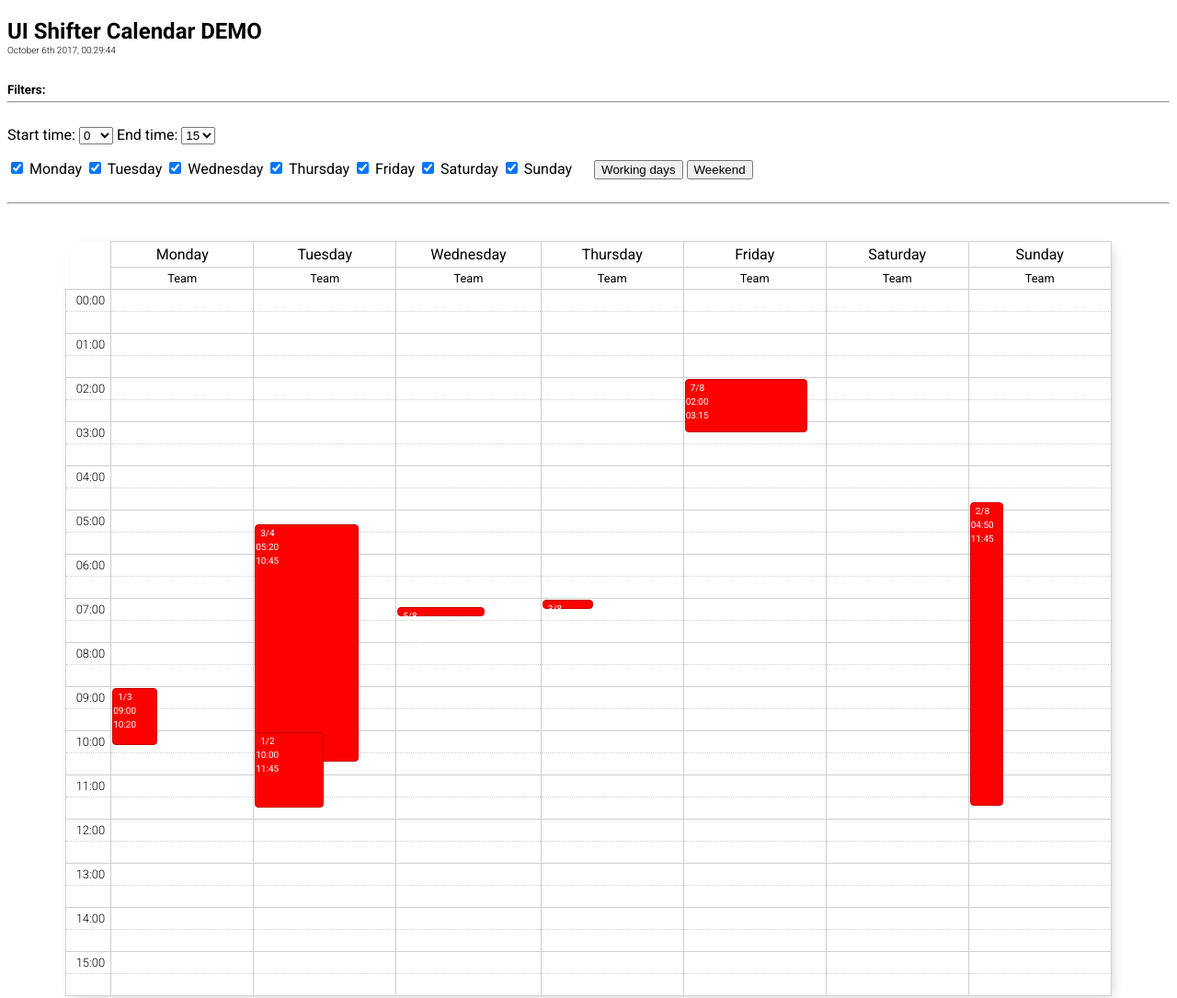
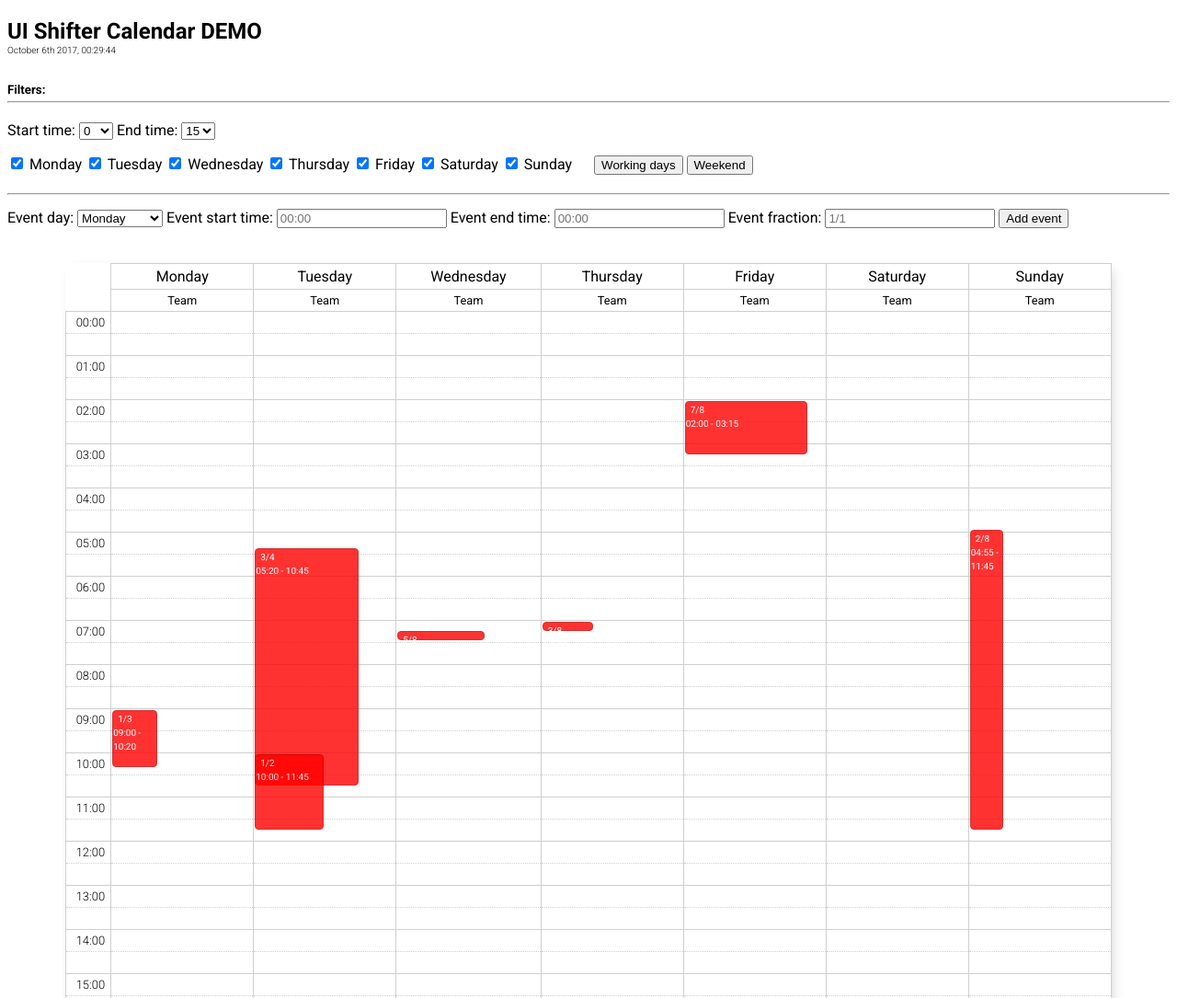
Before and after one commit to kkolada/ui-shifter-calendar, a website: page showcase/index.html in a window 1280 px wide. Shown: the top 1085 px of the page at 92% size. Drawn offline with nearby package versions, Linux system fonts and the light colour scheme; files that its build step writes are made by us from their sources.

Commit message:
Simple event form in showcase (add event from UI).

```diff
--- a/showcase/index.html
+++ b/showcase/index.html
@@ -37,13 +37,13 @@
         <h2>UI Shifter Calendar DEMO</h2>
         <h3>{{ momentJsDate }}</h3>
         <h5 style="margin-bottom: 0">Filters:</h5>
-        <hr style="margin: 5px 0 25px 0;">
+        <hr style="margin: 5px 0 20px 0;">
         <!-- time filter -->
         <label for="startTime">Start time:</label>
-        <select name="mySelect" id="startTime" ng-options="option.t for option in data.availableHours track by option.t"
+        <select id="startTime" ng-options="option.t for option in data.availableHours track by option.t"
                 ng-model="data.startTime"></select>
         <label for="endTime">End time:</label>
-        <select name="mySelect" id="endTime" ng-options="option.t for option in data.availableHours track by option.t"
+        <select id="endTime" ng-options="option.t for option in data.availableHours track by option.t"
                 ng-model="data.endTime"></select>
         <br/><hr style="border: none;">
         <!-- day filter -->
@@ -70,13 +70,23 @@
         </label>
         <button ng-click="activateWorkingDays()">Working days</button>
         <button ng-click="activateWeekend()">Weekend</button><br/>
-        <hr style="margin: 25px 0 40px 0;">
+        <hr style="margin: 20px 0 15px 0;">
+        <label for="eventDay">Event day:</label>
+        <select name="mySelect" id="eventDay" ng-options="option.d for option in data.availableDays track by option.d"
+                ng-model="data.daySelected"></select>
+        <label for="eventStartTime">Event start time:</label>
+        <input type="text" id="eventStartTime" ng-model="eventStartTime" placeholder="00:00" />
+        <label for="eventEndTime">Event end time:</label>
+        <input type="text" id="eventEndTime" ng-model="eventEndTime" placeholder="00:00" />
+        <label for="eventFraction">Event fraction:</label>
+        <input type="text" id="eventFraction" ng-model="eventFraction" placeholder="1/1" />
+        <button ng-click="addNewEvent()">Add event</button>
+        <hr style="border: none; margin-bottom: 30px;">
         <div style="width: 90%; margin: auto;">
             <ui-shifter-calendar id="randomUUID" shadow="true"
                                  time-filter="{start: data.startTime.t, end: data.endTime.t}"
                                  day-filter="checkboxModel" events="events"></ui-shifter-calendar>
         </div>
-
         <!-- also possible to use as attribute <div ui-shifter-calendar ... ></div>-->
     </div>
 </body>
--- a/showcase/showcase.js
+++ b/showcase/showcase.js
@@ -12,7 +12,11 @@ shifterCalendarShowcaseApp.controller('ShowcaseCtrl', function($scope) {
             {t:13}, {t:14}, {t:15}, {t:16}, {t:17}, {t:18}, {t:19}, {t:20}, {t:21}, {t:22}, {t:23}, {t:24}
             ],
         startTime: {t:0},
-        endTime: {t:15}
+        endTime: {t:15},
+        availableDays: [
+            {d:'Monday'}, {d:'Tuesday'}, {d:'Wednesday'}, {d:'Thursday'}, {d:'Friday'}, {d:'Saturday'}, {d:'Sunday'}
+        ],
+        daySelected: {d:'Monday'}
     };
     $scope.checkboxModel = {
         mon: true,
@@ -80,11 +84,19 @@ shifterCalendarShowcaseApp.controller('ShowcaseCtrl', function($scope) {
         },
         {
             day: 'Sunday',
-            from: '04:50',
+            from: '04:55',
             to: '11:45',
             fraction: '2/8'
         }
     ];
+    $scope.addNewEvent = function() {
+        $scope.events.push({
+            day: $scope.data.daySelected.d,
+            from: $scope.eventStartTime,
+            to: $scope.eventEndTime,
+            fraction: $scope.eventFraction
+        });
+    };
 
 });
 /* EOF */
--- a/src/component/ui-shifter-calendar.factory.js
+++ b/src/component/ui-shifter-calendar.factory.js
@@ -13,7 +13,7 @@
             //console.log('create event', element.from, element.to, element.day);
             var newEvent = angular.element(
                 '<div class="shift"><span>' + element.fraction + '<br>' +
-                element.from + '<br>' + element.to + '</span></div>'
+                element.from + ' - ' + element.to + '</span></div>'
             );
 
             // set event's width and height
@@ -64,7 +64,7 @@
                 var remainder = diff%30,
                     halfHours = (diff-remainder)/30,
                     relative = remainder/30;
-                offset = (colHeight*halfHours + Math.round(colHeight*relative))-2;
+                offset = (colHeight*halfHours + Math.round(colHeight*relative+0.5))-1;
             }
 
             return offset;
@@ -75,7 +75,7 @@
                 halfHours = (time-remainder)/30,
                 relative = remainder/30;
 
-            return (colHeight*halfHours + Math.round(colHeight*relative))-4;
+            return (colHeight*halfHours + Math.round(colHeight*relative+0.5))-5;
         }
 
         function calculateWidth(colWidth, fraction) {
--- a/src/ui-shifter-calendar.styles.scss
+++ b/src/ui-shifter-calendar.styles.scss
@@ -54,6 +54,7 @@ $first-column-min-width: 30px;
         background: #ff0000;
         border-radius: 4px;
         border: 1px solid #c80000;
+        opacity: .8;
         transition: background .3s ease .0s;
         & span {
           font-size: x-small;
```
Also changed, not shown: dist/ui-shifter-calendar.css, dist/ui-shifter-calendar.js, dist/ui-shifter-calendar.min.js, 1 other file.
